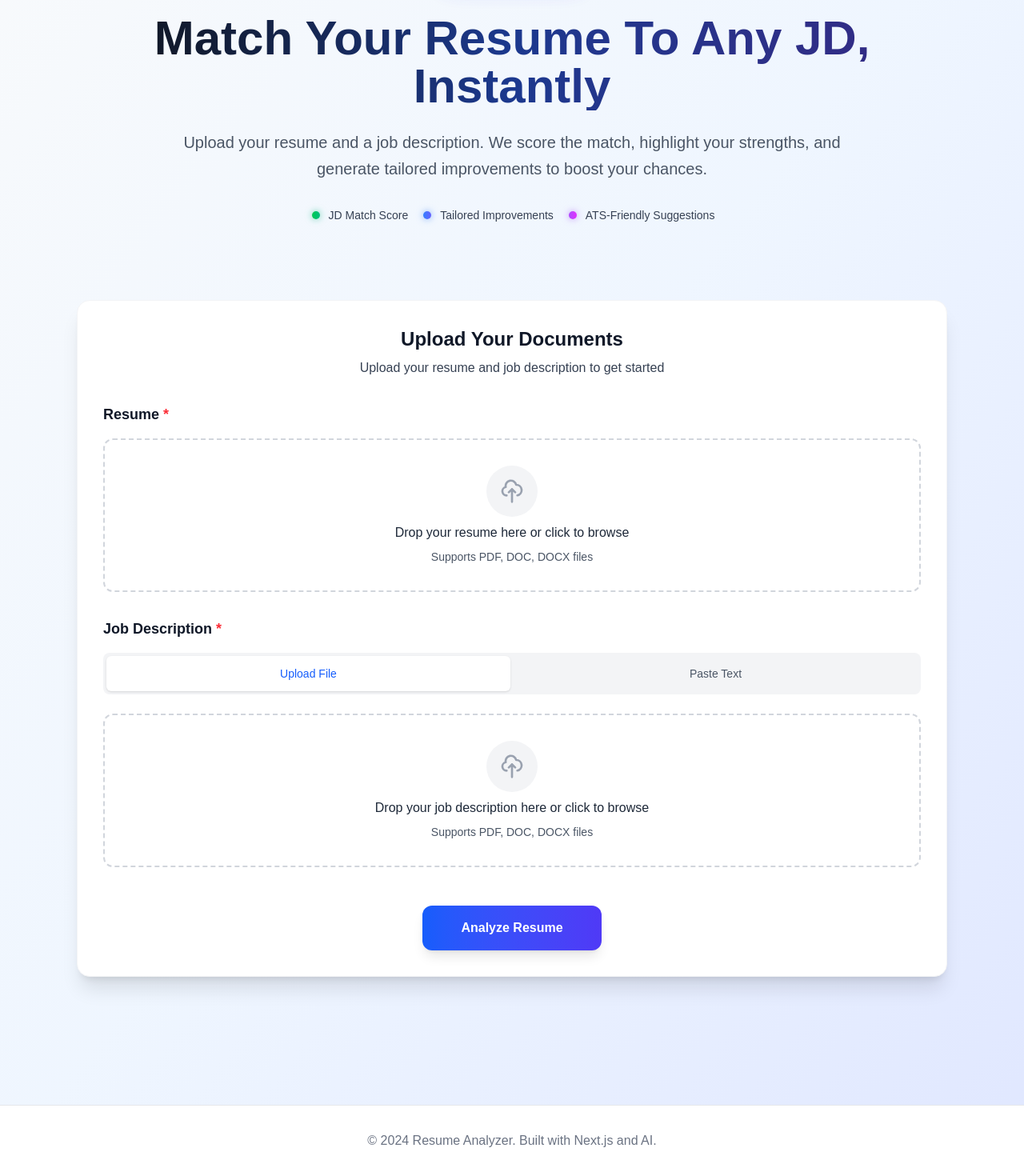
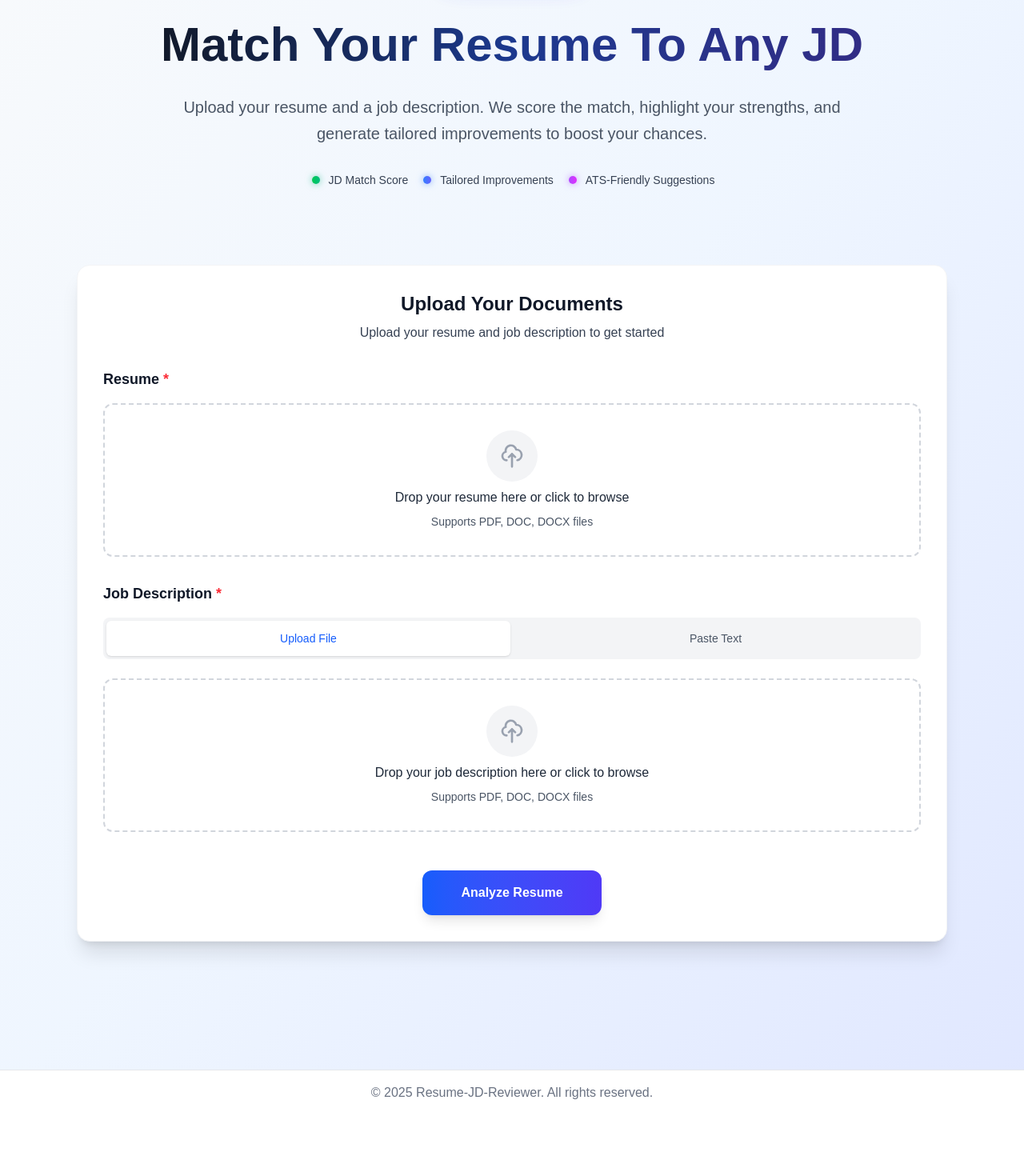
Before and after one commit to LakshitAgarwal/Resume-JD-Reviewer, a Next.js app: page / in a window 1280 px wide. Shown: the part 177-1647 px from the top of the page at 80% size. After the commit the page ends 1571 px from the top, so only its background shows below. Built offline with nearby package versions, Linux system fonts and the light colour scheme.

Commit message:
Update footer content and adjust hero section heading for clarity

```diff
--- a/components/layout/Footer.tsx
+++ b/components/layout/Footer.tsx
@@ -1,9 +1,9 @@
 export default function Footer() {
   return (
     <footer className="bg-white border-t border-gray-200 mt-20">
-      <div className="max-w-7xl mx-auto px-4 sm:px-6 lg:px-8 py-8">
+      <div className="max-w-7xl mx-auto px-4 sm:px-6 lg:px-8 py-4">
         <div className="text-center text-gray-500">
-          <p>&copy; 2024 Resume Analyzer. Built with Next.js and AI.</p>
+          <p>© 2025 Resume-JD-Reviewer. All rights reserved.</p>
         </div>
       </div>
     </footer>
--- a/components/layout/HeroSection.tsx
+++ b/components/layout/HeroSection.tsx
@@ -19,8 +19,8 @@ export default function HeroSection() {
             </span>
           </span>
         </div>
-        <h2 className="text-5xl mt-10 md:text-6xl font-bold bg-gradient-to-r from-gray-900 via-blue-900 to-indigo-900 bg-clip-text text-transparent mb-6">
-          Match Your Resume To Any JD, Instantly
+        <h2 className="text-5xl mt-10 md:text-6xl py-2 font-bold bg-gradient-to-r from-gray-900 via-blue-900 to-indigo-900 bg-clip-text text-transparent mb-6">
+          Match Your Resume To Any JD
         </h2>
         <p className="text-xl text-gray-600 mb-8 leading-relaxed">
           Upload your resume and a job description. We score the match,
```
